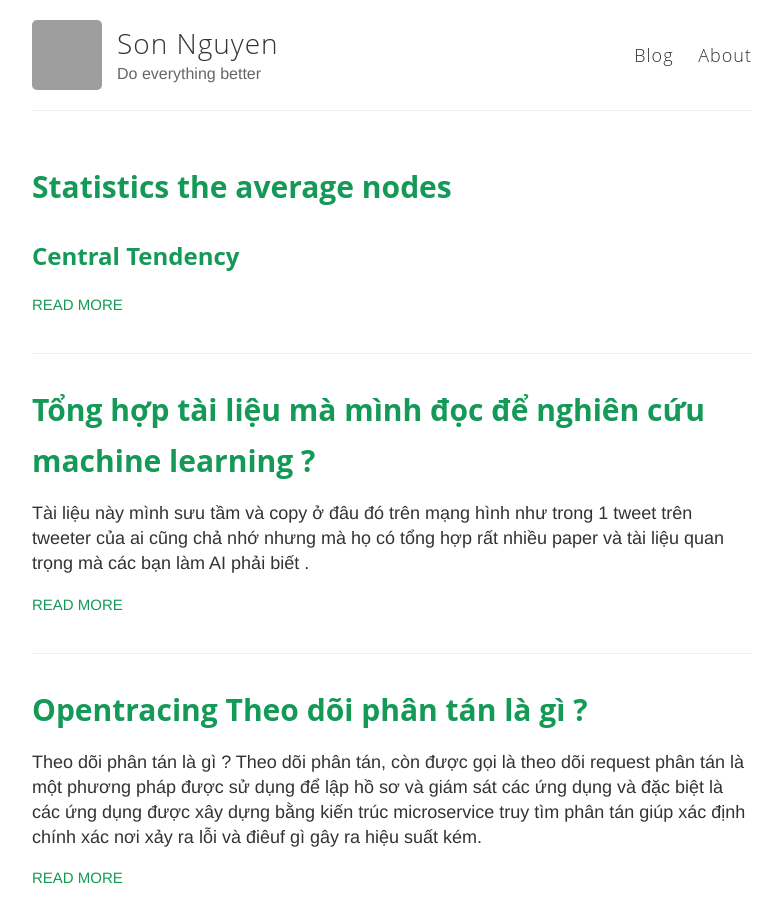
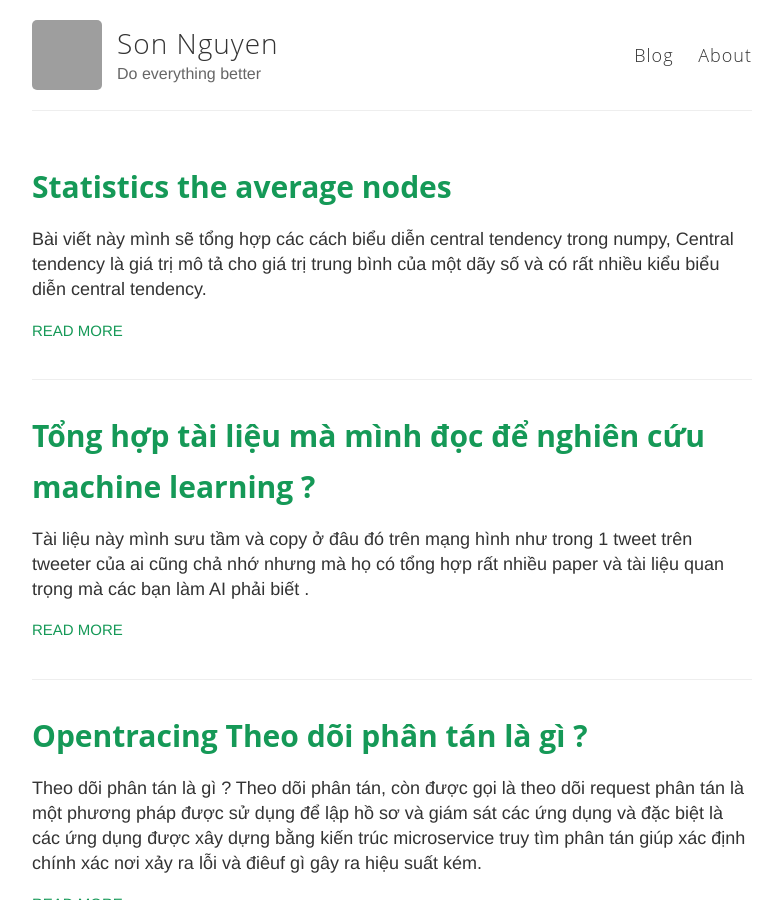
Before and after one commit to sonnhfit/sonnhfit.github.io, a Jekyll site: the page built from index.html, in a window 1280 px wide and 900 px high. Shown: the whole window, without its empty margins (248-1027 px from the left). Built offline with Jekyll 4.4.1, drawn with Linux system fonts in a browser that asks for light colours; grey boxes are pictures that could not be loaded.

Commit message:
Update 2019-7-8-statistics-the-average-mean-and-medium-part1.md

```diff
--- a/_posts/2019-7-8-statistics-the-average-mean-and-medium-part1.md
+++ b/_posts/2019-7-8-statistics-the-average-mean-and-medium-part1.md
@@ -3,6 +3,7 @@ layout: post
 title: Statistics the average nodes
 mathjax: true
 ---
+Bài viết này mình sẽ tổng hợp các cách biểu diễn central tendency trong numpy, Central tendency là giá trị mô tả cho giá trị  trung bình của một dãy số và có rất nhiều kiểu biểu diễn central tendency.
 
 ## Central Tendency
 
```
